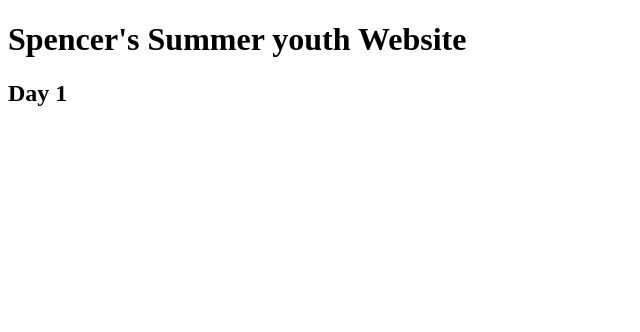
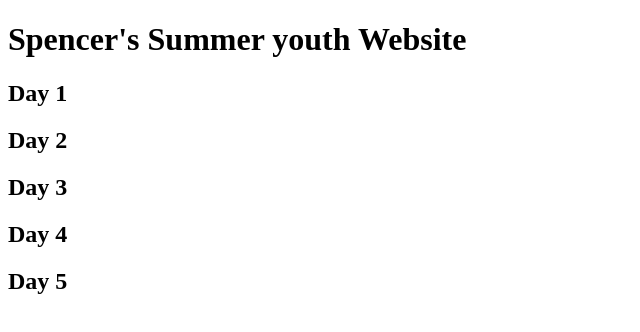
Before and after one commit to Spence591/Spence591.github.io, a plain HTML site: page index.html in a window 1280 px wide. Shown: the whole page, without its empty margins (0-640 px from the left). Drawn offline with Linux system fonts and the light colour scheme.

Commit message:
add Days

```diff
--- a/index.html
+++ b/index.html
@@ -8,5 +8,9 @@
 <body>
     <h1>Spencer's Summer youth Website</h1>
     <h2>Day 1</h2>
+    <h2>Day 2</h2>
+    <h2>Day 3</h2>
+    <h2>Day 4</h2>
+    <h2>Day 5</h2>
 </body>
 </html>
```
